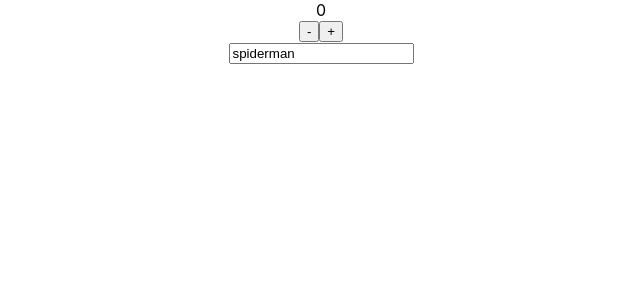
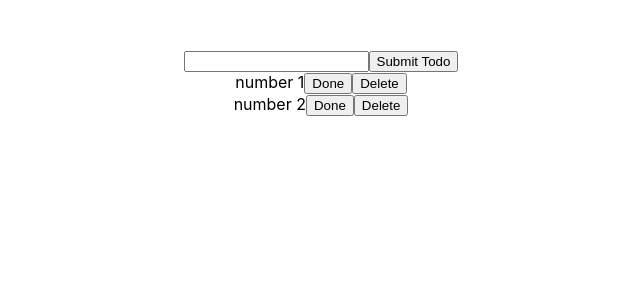
Before and after one commit to n1ckDotEXE/todo-hooks-context, a React (Create React App) app: page / in a window 1280 px wide. Shown: the top 300 px of the page, without its empty margins (319-959 px from the left). Built offline with nearby package versions, Linux system fonts and the light colour scheme; no server answers.

Commit message:
Adds buttons and displays list

```diff
--- a/src/App.css
+++ b/src/App.css
@@ -1,5 +1,6 @@
 .App {
 	text-align: center;
+	margin-top: 50px;
 }
 
 .App-logo {
--- a/src/App.js
+++ b/src/App.js
@@ -1,55 +1,49 @@
 import React, { useEffect, useState } from "react";
+import { TodoInputContext, TodoContext } from "./context/context";
+
+import TodoInput from "./TodoInput";
+import Todo from "./Todo";
+
 import "./App.css";
 
+let todoObj = [
+	{
+		id: 1,
+		todo: "number 1",
+		isCompleted: false,
+	},
+	{
+		id: 2,
+		todo: "number 2",
+	},
+];
+
 function App() {
-	const [number, setNumber] = useState(0);
-	const [movieInput, setMovieInput] = useState("spiderman");
+	const [todoArray, setTodoArray] = useState(todoObj);
 
-	function handleMinusClick() {
-		//setNumber(number - 1);
-		setNumber((prevValue) => prevValue - 1);
+	function showTodoInput() {
+		return <TodoInput />;
 	}
 
-	function handlePlusClick() {
-		//setNumber(number + 1);
-		setNumber((prevValue) => prevValue + 1);
-	}
-
-	async function fetchMovie() {
-		const response = await fetch(
-			`http://www.omdbapi.com/?apikey=6332b1e1&s=${movieInput}`
-		);
-		const data = await response.json();
-		console.log(data);
-		try {
-		} catch (e) {
-			console.log(e);
-		}
-	}
-
-	useEffect(() => {
-		console.log("useEffect ran");
-		fetchMovie();
-	}, [movieInput]);
-	function handleMovieOnChange(event) {
-		setMovieInput(event.target.value);
+	function showTodo() {
+		return todoArray.map((item) => {
+			return (
+				<TodoContext.Provider
+					key={item.id}
+					value={{
+						todoItem: item,
+					}}
+				>
+					<Todo />
+				</TodoContext.Provider>
+			);
+		});
 	}
 
 	return (
 		<div className="App">
-			<div>{number}</div>
-			<div>
-				<button onClick={handleMinusClick}>-</button>
-				<button onClick={handlePlusClick}>+</button>
-			</div>
-			<div>
-				<input
-					type="text"
-					name="movieInput"
-					value={movieInput}
-					onChange={handleMovieOnChange}
-				/>
-			</div>
+			{showTodoInput()}
+			{showTodo()}
 		</div>
 	);
 }
--- /dev/null
+++ b/src/Todo.js
@@ -0,0 +1,18 @@
+import React, { useContext } from "react";
+import { TodoContext } from "./context/context";
+
+function Todo() {
+	const {
+		todoItem: { id, todo },
+	} = useContext(TodoContext);
+
+	return (
+		<div>
+			{todo}
+			<button>Done</button>
+			<button>Delete</button>
+		</div>
+	);
+}
+
+export default Todo;
--- /dev/null
+++ b/src/TodoInput.js
@@ -0,0 +1,21 @@
+import React, { useState, useContext } from "react";
+
+const TodoInput = () => {
+	const [todo, setTodo] = useState("");
+
+	function handleTodoSubmit(event) {
+		event.preventDefault();
+	}
+	return (
+		<form onSubmit={handleTodoSubmit}>
+			<input
+				type="text"
+				value={todo}
+				onChange={(e) => setTodo(e.target.value)}
+			/>
+			<button type="submit">Submit Todo</button>
+		</form>
+	);
+};
+
+export default TodoInput;
--- /dev/null
+++ b/src/context/context.js
@@ -0,0 +1,4 @@
+import React from "react";
+
+export const TodoInputContext = React.createContext({});
+export const TodoContext = React.createContext({});
```
Also changed, not shown: src/App-useEffect.js (added, +61 -0 lines). Lines whose indentation alone changed are shown as unchanged.
